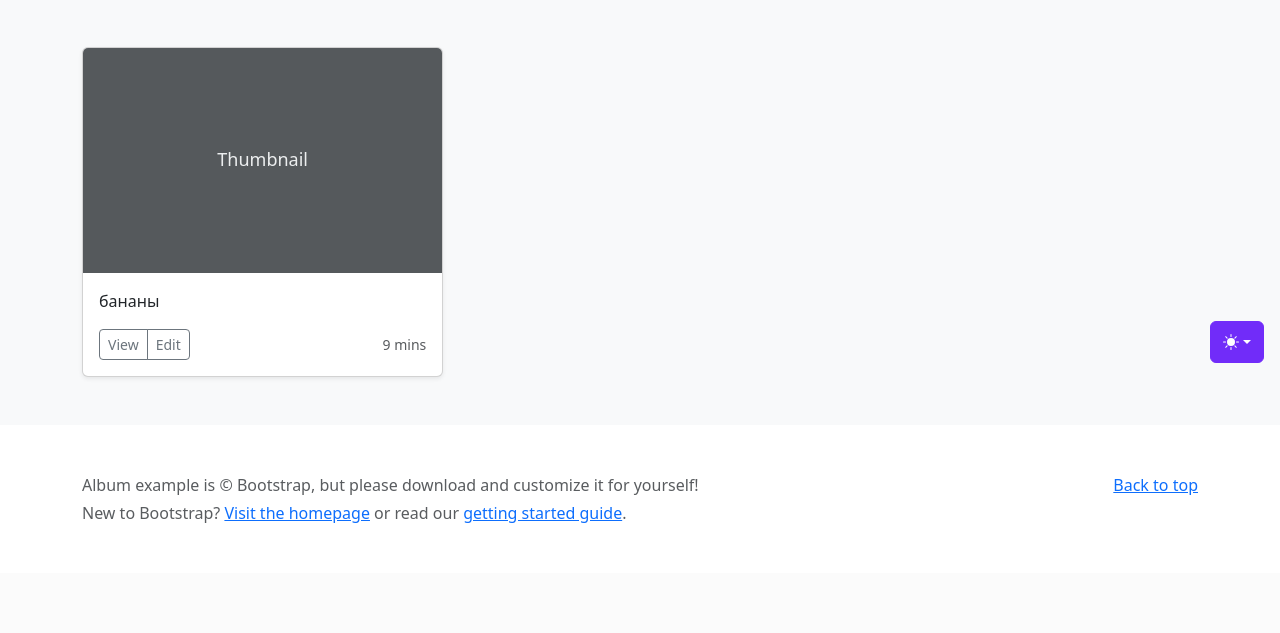
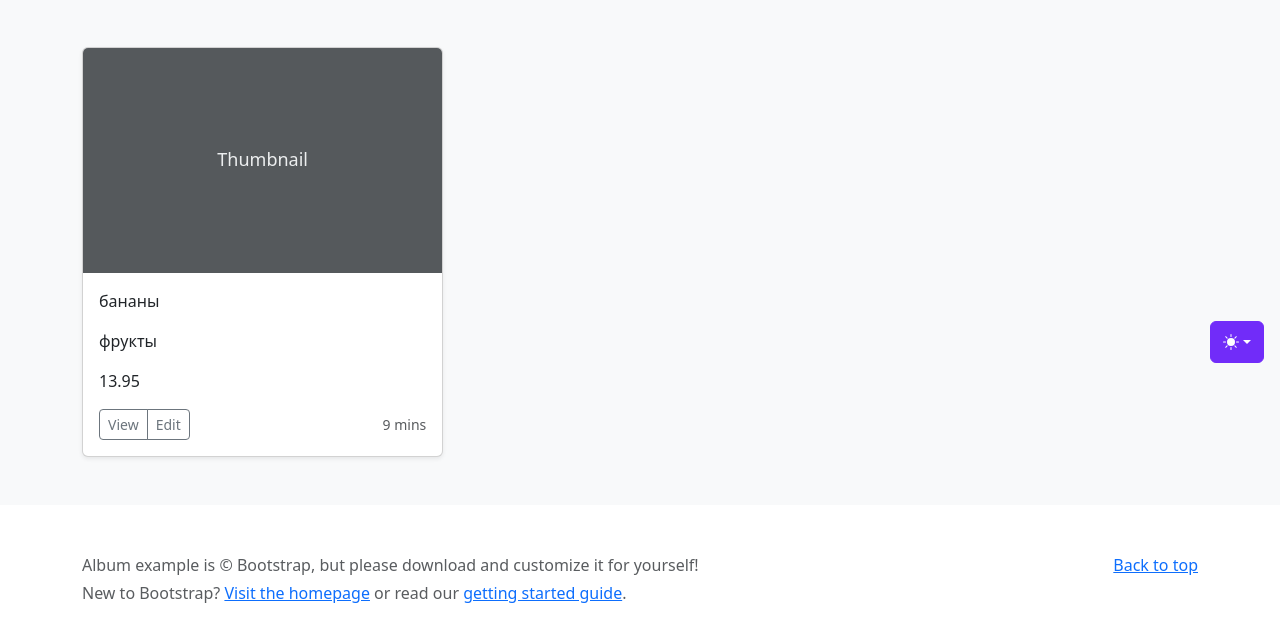
Before and after one commit to vladosik-13/Sky_pro_homework_22_Django, a Django app: page /product/2/ in a window 1280 px wide. Shown: the part 421-1054 px from the top of the page. Before the commit the page ends 944 px from the top, so only its background shows below. Run offline with Django 5.2, Linux system fonts and the light colour scheme; data comes from the database, SQL or seed files in the repository; some libraries are stand-ins or nearby versions.

Commit message:
шаблон для отображения страницы с подробной информацией о товаре дополнен выводом дополнительных данных о товаре

```diff
--- a/catalog/templates/catalog/product_details.html
+++ b/catalog/templates/catalog/product_details.html
@@ -8,6 +8,8 @@
             <svg class="bd-placeholder-img card-img-top" width="100%" height="225" xmlns="http://www.w3.org/2000/svg" role="img" aria-label="Placeholder: Thumbnail" preserveAspectRatio="xMidYMid slice" focusable="false"><title>Placeholder</title><rect width="100%" height="100%" fill="#55595c"/><text x="50%" y="50%" fill="#eceeef" dy=".3em">Thumbnail</text></svg>
             <div class="card-body">
               <p class="card-text">{{ product.name }}</p>
+              <p class="card-text">{{ product.category }}</p>
+              <p class="card-text">{{ product.price }}</p>
               <div class="d-flex justify-content-between align-items-center">
                 <div class="btn-group">
                   <button type="button" class="btn btn-sm btn-outline-secondary">View</button>
```
